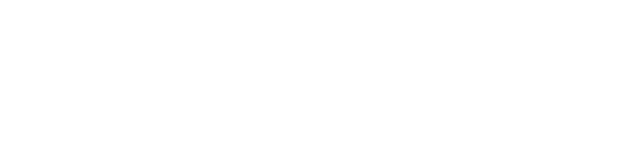
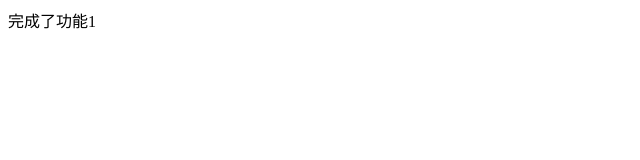
Before and after one commit to czze/branch-local, a plain HTML site: page index.html in a window 1280 px wide. Shown: the whole page, without its empty margins (0-640 px from the left). Drawn offline with Linux system fonts and the light colour scheme.

Commit message:
完成了功能1

```diff
--- a/index.html
+++ b/index.html
@@ -7,6 +7,6 @@
     <title>Document</title>
 </head>
 <body>
-
+    <header>完成了功能1</header>
 </body>
 </html>
```
